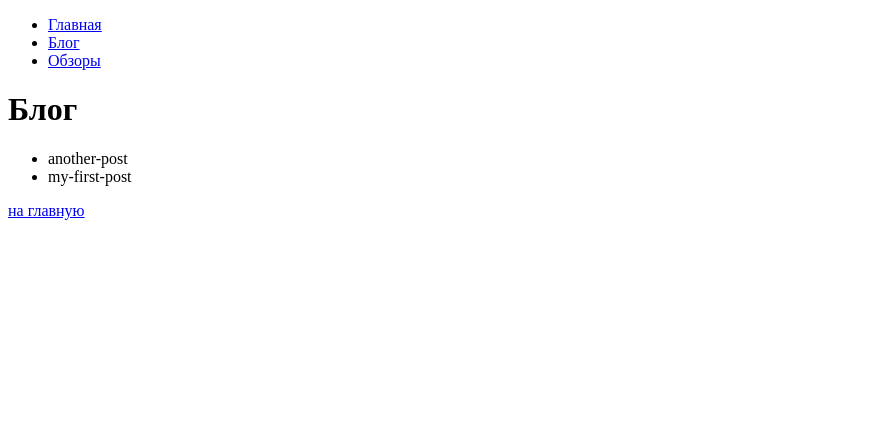
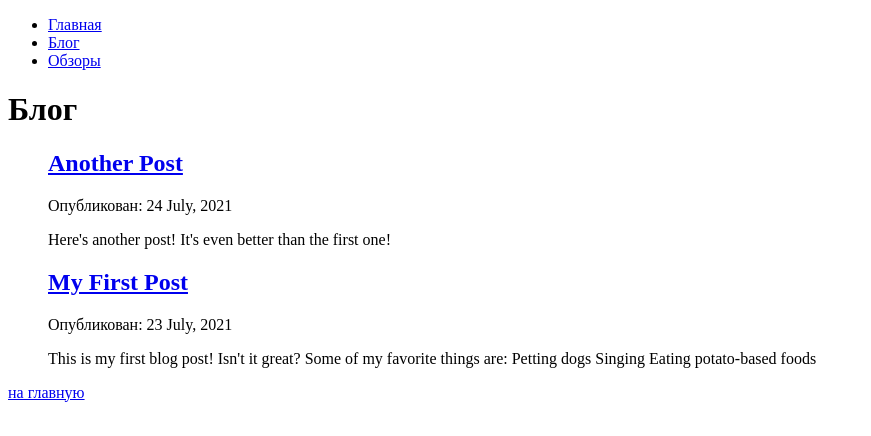
Before and after one commit to alexanderVLG/lovi-rybu, a Gatsby site: page /blog in a window 1280 px wide. Shown: the whole page, without its empty margins (0-871 px from the left). Built offline with nearby package versions, Linux system fonts and the light colour scheme; Gatsby itself is replaced by a stand-in of ours.

Commit message:
add dynamic post pages

```diff
--- a/blog/another-post.mdx
+++ b/blog/another-post.mdx
@@ -0,0 +1,7 @@
+---
+title: "Another Post"
+date: "2021-07-24"
+slug: "another-post"
+---
+
+Here's another post! It's even better than the first one!
--- a/blog/my-first-post.mdx
+++ b/blog/my-first-post.mdx
@@ -0,0 +1,13 @@
+---
+title: "My First Post"
+date: "2021-07-23"
+slug: "my-first-post"
+---
+
+This is my first blog post! Isn't it *great*?
+
+Some of my **favorite** things are:
+
+* Petting dogs
+* Singing
+* Eating potato-based foods
--- a/gatsby-config.js
+++ b/gatsby-config.js
@@ -8,6 +8,7 @@
     `gatsby-plugin-image`,
     `gatsby-plugin-sharp`,
     `gatsby-plugin-sass`,
+    `gatsby-plugin-mdx`,
     {
       resolve: "gatsby-source-filesystem",
       options: {
--- a/package.json
+++ b/package.json
@@ -15,8 +15,10 @@
     "clean": "gatsby clean"
   },
   "dependencies": {
+    "@mdx-js/react": "^2.2.1",
     "gatsby": "^5.4.2",
     "gatsby-plugin-image": "^3.4.0",
+    "gatsby-plugin-mdx": "^5.4.0",
     "gatsby-plugin-sass": "^6.4.0",
     "gatsby-plugin-sharp": "^5.4.0",
     "gatsby-source-filesystem": "^5.4.0",
--- a/src/components/seo.js
+++ b/src/components/seo.js
@@ -1,12 +1,12 @@
 import React from "react";
 import useSiteMetadata from "../hooks/use-siteMetadata";
 
-const Seo = ({pageTitle}) => {
+const Seo = () => {
   const {title, description} = useSiteMetadata();
 
   return (
     <>
-      <title>{pageTitle} | {title}</title>
+      <title>{title}</title>
       <meta name="description" content={description} />
     </>
   )
--- a/src/pages/blog.js
+++ /dev/null
@@ -1,34 +0,0 @@
-import React from "react";
-import { Link } from "gatsby";
-import { graphql } from "gatsby";
-import Layout from "../components/layout";
-import Seo from "../components/seo";
-
-const BlogPage = ({data}) => {
-  return (
-    <Layout pageTitle="Блог">
-      <ul>
-        {data.allFile.nodes.map((node) => (
-          <li key={node.name}>
-            {node.name}
-          </li>
-        ))}
-      </ul>
-      <Link to="/">на главную</Link>
-    </Layout>
-  )
-}
-
-export const query = graphql`
-  query {
-    allFile {
-      nodes {
-        name
-      }
-    }
-  }
-`
-
-export const Head = () => (<Seo pageTitle="Блог"/>)
-
-export default BlogPage;
--- /dev/null
+++ b/src/pages/blog/index.js
@@ -0,0 +1,47 @@
+import React from "react";
+import { Link, graphql } from "gatsby";
+import Layout from "../../components/layout";
+import Seo from "../../components/seo";
+
+const BlogPage = ({data}) => {
+  return (
+    <Layout pageTitle="Блог">
+      <ul>
+        {
+          data.allMdx.nodes.map((node) => (
+            <article key={node.id}>
+              <h2>
+                <Link to={`/blog/${node.frontmatter.slug}`}>
+                  {node.frontmatter.title}
+                </Link>
+              </h2>
+              <p>Опубликован: {node.frontmatter.date}</p>
+              <p>{node.excerpt}</p>
+            </article>
+          ))
+        }
+      </ul>
+      <Link to="/">на главную</Link>
+    </Layout>
+  )
+}
+
+export const query = graphql`
+  query {
+    allMdx(sort: { frontmatter: { date: DESC }}) {
+      nodes {
+        frontmatter {
+          date(formatString: "D MMMM, YYYY")
+          title
+          slug
+        }
+        id
+        excerpt
+      }
+    }
+  }
+`
+
+export const Head = () => (<Seo pageTitle="Блог"/>)
+
+export default BlogPage;
```
Also changed, not shown: src/pages/blog/{mdx.frontmatter__slug}.js (added, +27 -0 lines), 1 other file.
